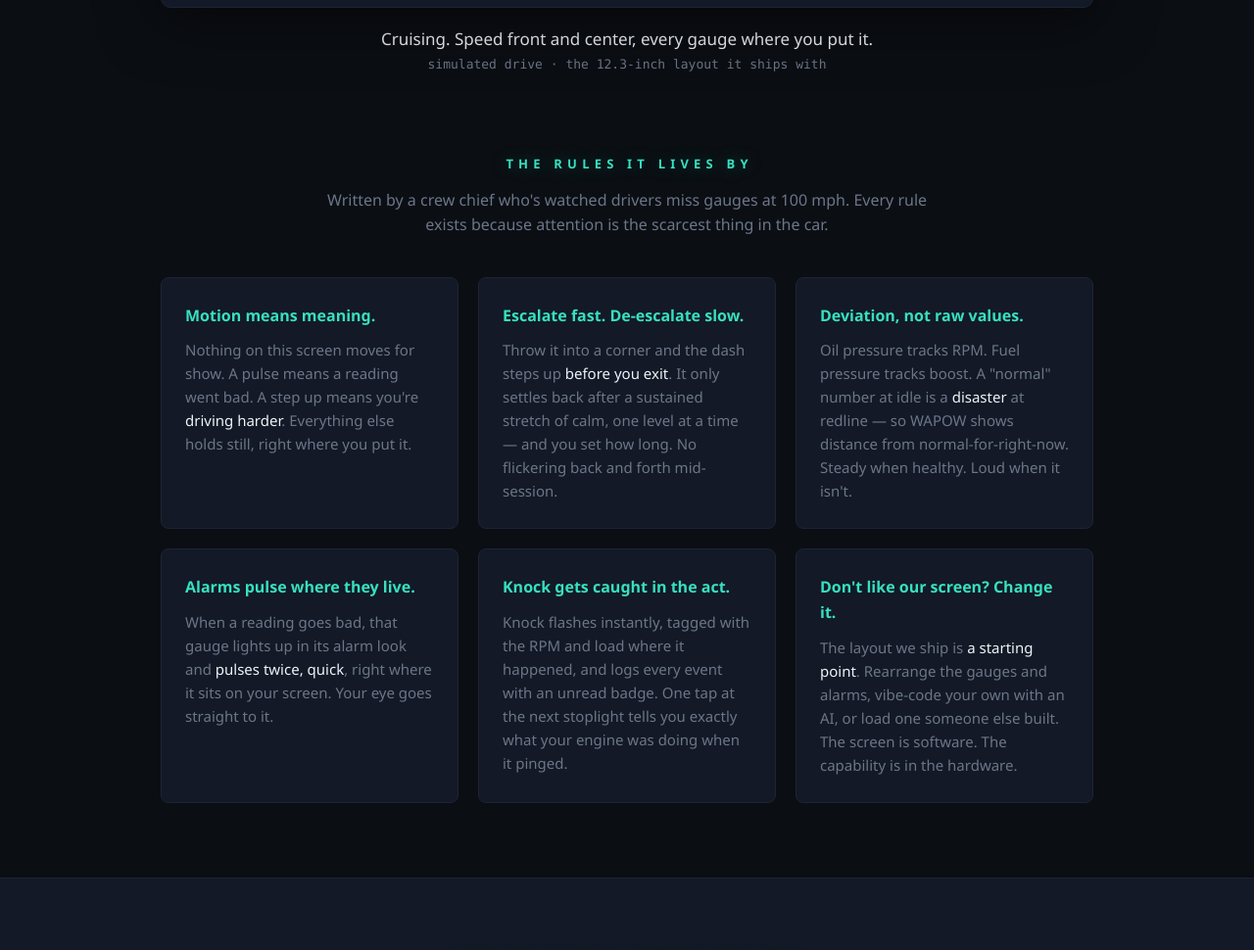
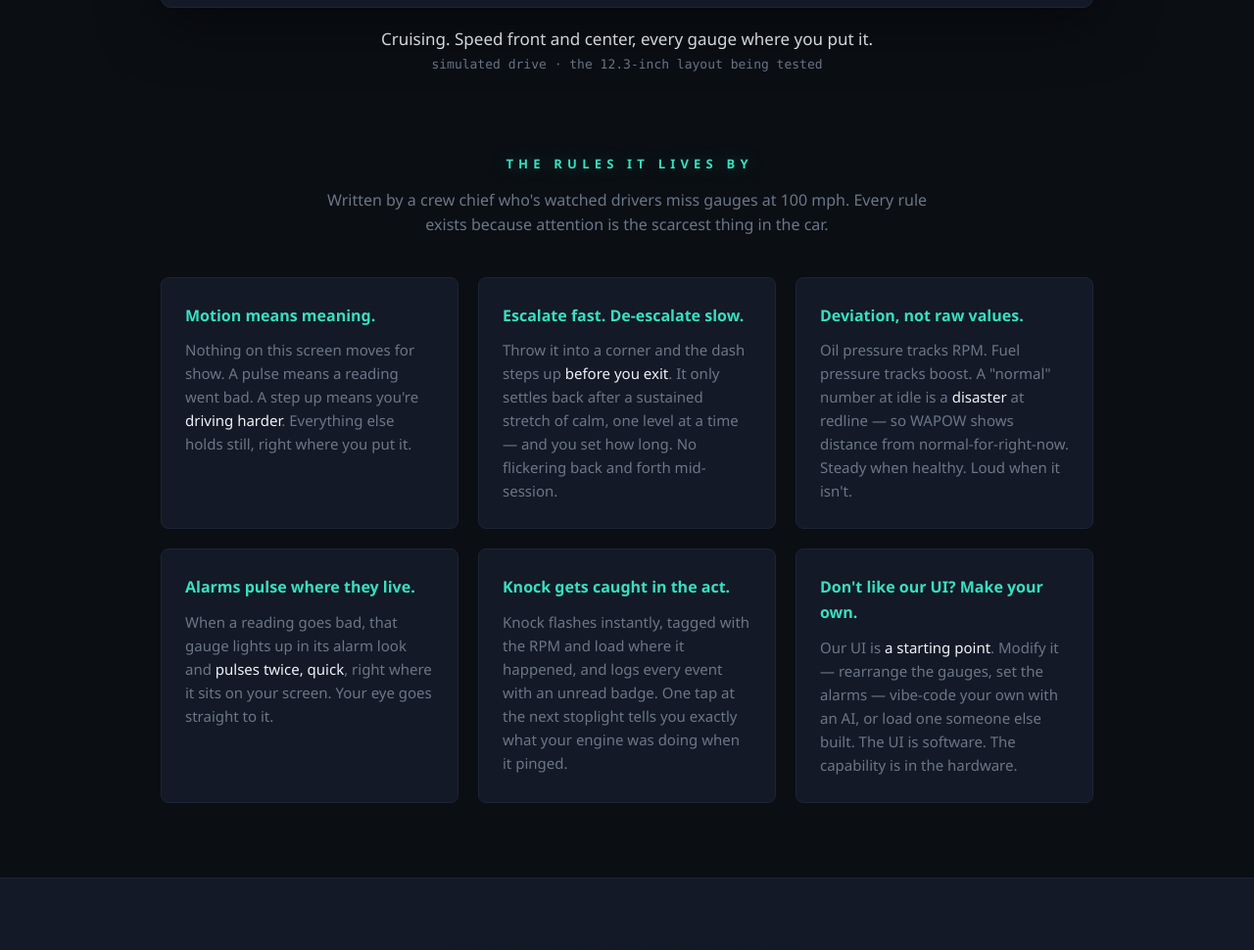
Before and after one commit to TMR177/wapowlabs-site, a plain HTML site: page index.html in a window 1280 px wide. Shown: the part 1477-2447 px from the top of the page at 98% size. Drawn offline with Linux system fonts and the light colour scheme.

Commit message:
Homepage: demo layout is 'being tested', not 'ships with'; card 7 says UI, not screen
Ty approved both from rendered previews (10/21): the demo intro and caption
now call the recorded layout the one being tested, and the configurability
card reads "Don't like our UI? Make your own." so it can't be read as
swapping the physical display.

Co-Authored-By: Claude Opus 5.5 <noreply@anthropic.com>

```diff
--- a/index.html
+++ b/index.html
@@ -330,8 +330,8 @@
 <section id="demo-section">
   <div class="wrap">
     <h2>Watch it think</h2>
-    <p class="h2sub">The 12.3" dash, recorded at its native 1920×720 — <strong>the layout it
-       ships with</strong>, running the dash's real engines on a simulated drive. Watch the
+    <p class="h2sub">The 12.3" dash, recorded at its native 1920×720 — <strong>the layout
+       being tested</strong>, running the dash's real engines on a simulated drive. Watch the
        screen step up as the driving builds, and alarms pulse right where they sit.</p>
     <div class="demo-shell">
       <video id="demo-video" width="1920" height="720" muted loop playsinline preload="metadata"
@@ -382,10 +382,10 @@
            you exactly what your engine was doing when it pinged.</p>
       </div>
       <div class="card">
-        <h3>Don't like our screen? Change it.</h3>
-        <p>The layout we ship is <em>a starting point</em>. Rearrange the gauges and
-           alarms, vibe-code your own with an AI, or load one someone else built. The
-           screen is software. The capability is in the hardware.</p>
+        <h3>Don't like our UI? Make your own.</h3>
+        <p>Our UI is <em>a starting point</em>. Modify it — rearrange the gauges, set
+           the alarms — vibe-code your own with an AI, or load one someone else built.
+           The UI is software. The capability is in the hardware.</p>
       </div>
     </div>
   </div>
@@ -1282,7 +1282,7 @@
   if (!v) return;
   /* [start s, caption, small print] - times are video seconds */
   const CAPS = [
-    [0,    "Cruising. Speed front and center, every gauge where you put it.", "simulated drive · the 12.3-inch layout it ships with"],
+    [0,    "Cruising. Speed front and center, every gauge where you put it.", "simulated drive · the 12.3-inch layout being tested"],
     [16.2, "Driving hard. The meter climbs and the screen steps up: gear in the middle, G-forces on the left.", "the layout steps up at a mark on the meter"],
     [34.9, "Boost spikes past its limit. The boost gauge lights up and pulses twice, right where it sits.", "OVERBOOST"],
     [37.5, "Oil pressure sags under load. Same thing: that gauge lights up and pulses, in place.", ""],
```
